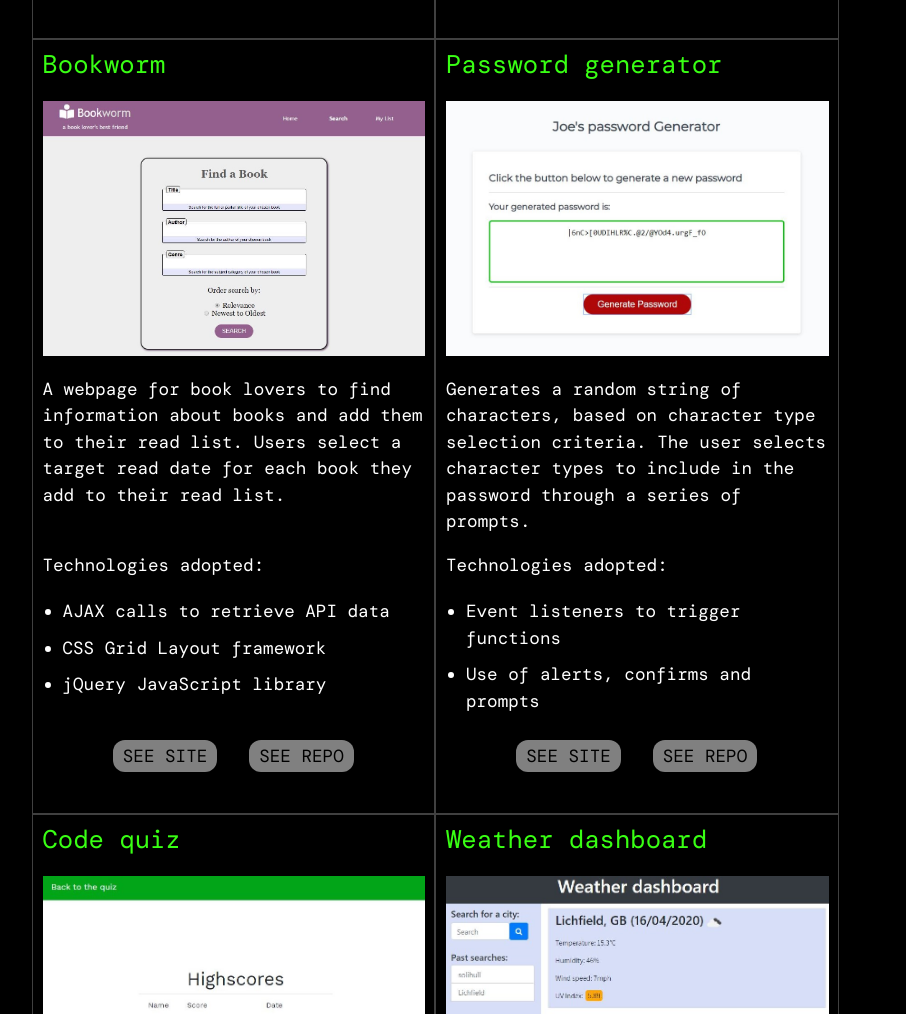
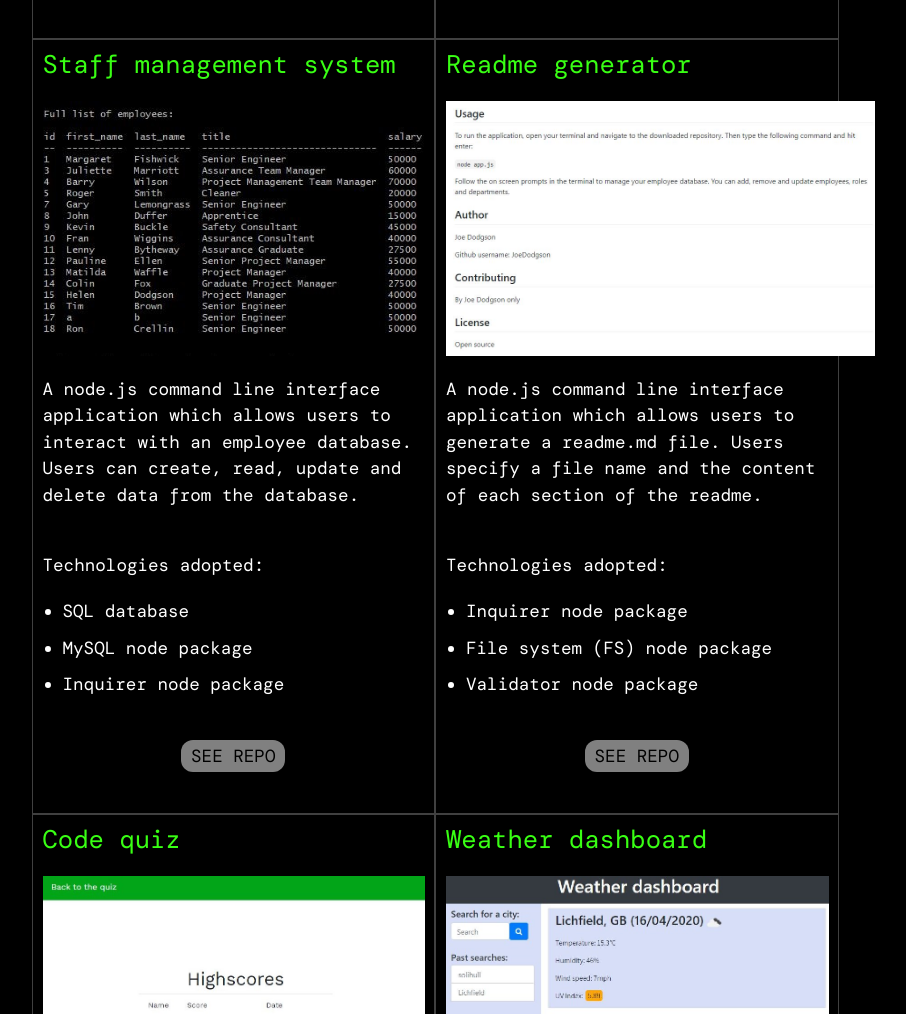
Before and after one commit to JoeDodgson/Portfolio, a plain HTML site: page index.html in a window 1280 px wide. Shown: the part 2756-3770 px from the top of the page, without its empty margins (205-1111 px from the left). Drawn offline with nearby package versions, Linux system fonts and the light colour scheme.

Commit message:
Added content of each new project

```diff
--- a/index.html
+++ b/index.html
@@ -109,10 +109,10 @@
                 <h2>My portfolio</h2>
             </div>
 
-            <!-- **********************Fitness buddy project -->
+            <!-- Fitness buddy project -->
             <article class="project">
                 <h3>Fitness buddy</h3>
-                <img class="project-image" id="fitness-buddy-image" src="./assets/images/Fitness-buddy.JPG" alt="Bookworm">
+                <img class="project-image" id="fitness-buddy-image" src="./assets/images/Fitness-buddy.JPG" alt="Fitness-buddy">
                 <p class="project-description">A website for gym-goers to find information about exercise technique. Users login or sign up, search for exercises and can add exercises to their favourites list.</p>
                 <p>Technologies adopted:</p>
                 <ul class="technologies-list">
@@ -128,24 +128,7 @@
             </article>
 
 
-            <!-- **********************Bookworm project -->
-            <article class="project">
-                <h3>Bookworm</h3>
-                <img class="project-image" id="bookworm-image" src="./assets/images/Bookworm.JPG" alt="Bookworm">
-                <p class="project-description">A webpage for book lovers to find information about books and add them to their read list. Users select a target read date for each book they add to their read list.</p>
-                <p>Technologies adopted:</p>
-                <ul class="technologies-list">
-                    <li>AJAX calls to retrieve API data</li>
-                    <li>CSS Grid Layout framework</li>
-                    <li>jQuery JavaScript library</li>
-                </ul>
-                <div class="button-container">
-                    <button><a href="https://joedodgson.github.io/Bookworm/home.html" target="_blank" class="site-link">SEE SITE</a></button>
-                    <button><a href="https://github.com/JoeDodgson/Bookworm" target="_blank" class="repo-link">SEE REPO</a></button>
-                </div>
-            </article>
-
-            <!-- **********************Employee management system -->
+            <!-- Bookworm project -->
             <article class="project">
                 <h3>Bookworm</h3>
                 <img class="project-image" id="bookworm-image" src="./assets/images/Bookworm.JPG" alt="Bookworm">
@@ -163,19 +146,36 @@
             </article>
 
 
-            <!-- ****************Readme generator project -->
+            <!-- Employee management system -->
             <article class="project">
-                <h3>Password generator</h3>
-                <img class="project-image" id="password-generator-image" src="./assets/images/Password-generator.JPG" alt="Password generator">
-                <p class="project-description">Generates a random string of characters, based on character type selection criteria. The user selects character types to include in the password through a series of prompts.</p>
+                <h3>Staff management system</h3>
+                <img class="project-image" id="employee-management-image" src="./assets/images/Employee-management-system.JPG" alt="Employee-management-system">
+                <p class="project-description">A node.js command line interface application which allows users to interact with an employee database. Users can create, read, update and delete data from the database.</p>
                 <p>Technologies adopted:</p>
                 <ul class="technologies-list">
-                    <li>Event listeners to trigger functions</li>
-                    <li>Use of alerts, confirms and prompts</li>
+                    <li>SQL database</li>
+                    <li>MySQL node package</li>
+                    <li>Inquirer node package</li>
                 </ul>
                 <div class="button-container">
-                    <button><a href="https://joedodgson.github.io/Bookworm/home.html" target="_blank" class="site-link">SEE SITE</a></button>
-                    <button><a href="https://github.com/JoeDodgson/Bookworm" target="_blank" class="repo-link">SEE REPO</a></button>
+                    <button><a href="https://github.com/JoeDodgson/Employee-Tracker" target="_blank" class="repo-link">SEE REPO</a></button>
+                </div>
+            </article>
+
+
+            <!-- Readme generator project -->
+            <article class="project">
+                <h3>Readme generator</h3>
+                <img class="project-image" id="readme-generator-image" src="./assets/images/Readme-generator.JPG" alt="Readme generator">
+                <p class="project-description">A node.js command line interface application which allows users to generate a readme.md file. Users specify a file name and the content of each section of the readme.</p>
+                <p>Technologies adopted:</p>
+                <ul class="technologies-list">
+                    <li>Inquirer node package</li>
+                    <li>File system (FS) node package</li>
+                    <li>Validator node package</li>
+                </ul>
+                <div class="button-container">
+                    <button><a href="https://github.com/JoeDodgson/Readme-Generator" target="_blank" class="repo-link">SEE REPO</a></button>
                 </div>
             </article>
 
```
Also changed, not shown: assets/images/Employee-management-system-small.JPG (added), assets/images/Employee-management-system.JPG (added), assets/images/Fitness-buddy.JPG, assets/images/Readme-generator.JPG (added).
